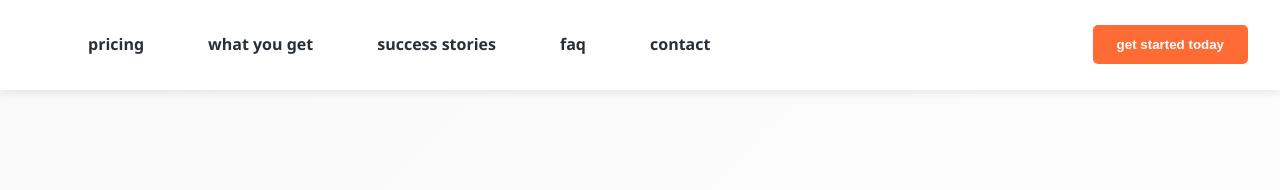
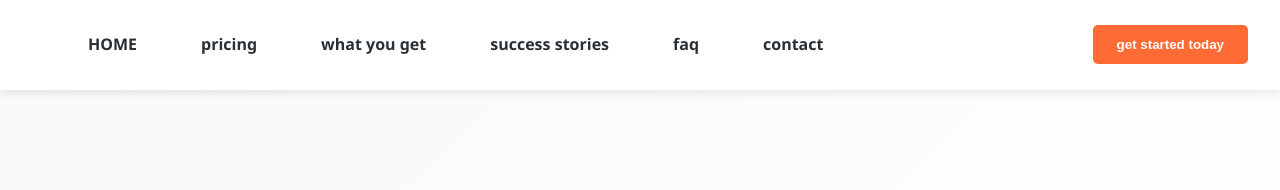
Before and after one commit to gem-404/gem-404.github.io, a plain HTML site: page index.html in a window 1280 px wide. Shown: the top 190 px of the page. Drawn offline with Linux system fonts and the light colour scheme.

```diff
--- a/index.html
+++ b/index.html
@@ -567,6 +567,7 @@
 	<header>
 	    <nav>
 		<ul class="nav-links">
+		    <li><a href="#home">HOME</a></li>
 		    <li><a href="#pricing">pricing</a></li>
 		    <li><a href="#benefits">what you get</a></li>
 		    <li><a href="#testimonials">success stories</a></li>
@@ -577,7 +578,7 @@
 	    </nav>
 	</header>
 
-    <section class="hero">
+    <section id="home" class="hero">
         <div class="hero-text">
             <h1>farm-fresh groceries, delivered like clockwork</h1>
             <p class="subtitle">we take the hassle out of grocery supply for businesses. get consistent, high-quality produce from local farms delivered on your schedule - with 98% on-time delivery.</p>
```
